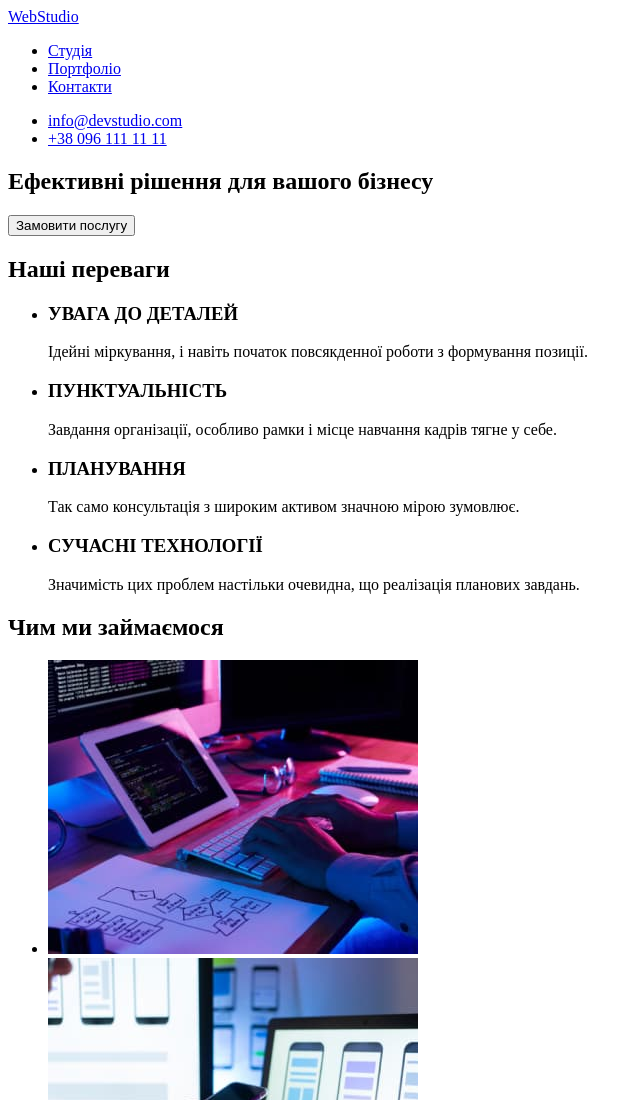
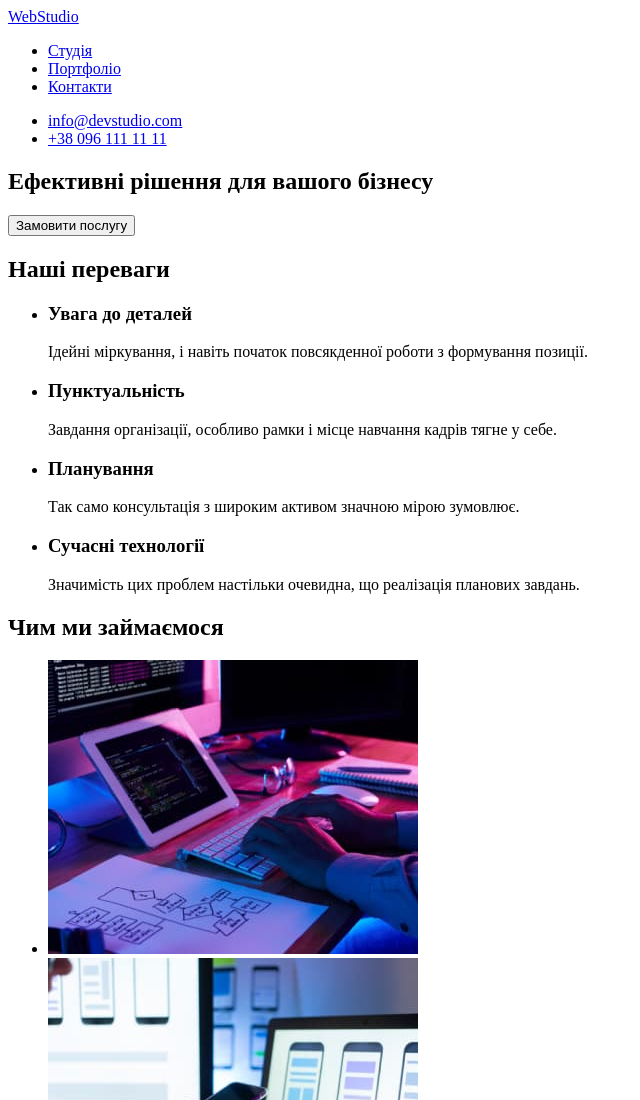
Before and after one commit to tekostyshyn/goit-markup-hw-01, a plain HTML site: page index.html in a window 1280 px wide. Shown: the top 1100 px of the page, without its empty margins (0-640 px from the left). Drawn offline with Linux system fonts and the light colour scheme.

Commit message:
Update index.html

```diff
--- a/index.html
+++ b/index.html
@@ -8,7 +8,7 @@
 </head>
 <body>
     <header>
-        <a href="./index.html" lang="en">WebStudio</a>
+        <a href="./index.html">WebStudio</a>
         <nav>
             <ul>
                 <li>
@@ -40,19 +40,19 @@
             <h2>Наші переваги</h2>
             <ul>
                 <li>
-                    <h3>УВАГА ДО ДЕТАЛЕЙ</h3>
+                    <h3>Увага до деталей</h3>
                     <p>Ідейні міркування, і навіть початок повсякденної роботи з формування позиції.</p>
                 </li>
                 <li>
-                    <h3>ПУНКТУАЛЬНІСТЬ</h3>
+                    <h3>Пунктуальність</h3>
                     <p>Завдання організації, особливо рамки і місце навчання кадрів тягне у себе.</p>
                 </li>
                 <li>
-                    <h3>ПЛАНУВАННЯ</h3>
+                    <h3>Планування</h3>
                     <p>Так само консультація з широким активом значною мірою зумовлює.</p>
                 </li>
                 <li>
-                    <h3>СУЧАСНІ ТЕХНОЛОГІЇ</h3>
+                    <h3>Сучасні технології</h3>
                     <p>Значимість цих проблем настільки очевидна, що реалізація планових завдань.</p>
                 </li>
             </ul>
@@ -104,7 +104,7 @@
         </section>
     </main>
     <footer>
-        <a href="./index.html" lang="en">WebStudio</a>
+        <a href="./index.html">WebStudio</a>
         <address>
             <ul>
                 <li>
```
